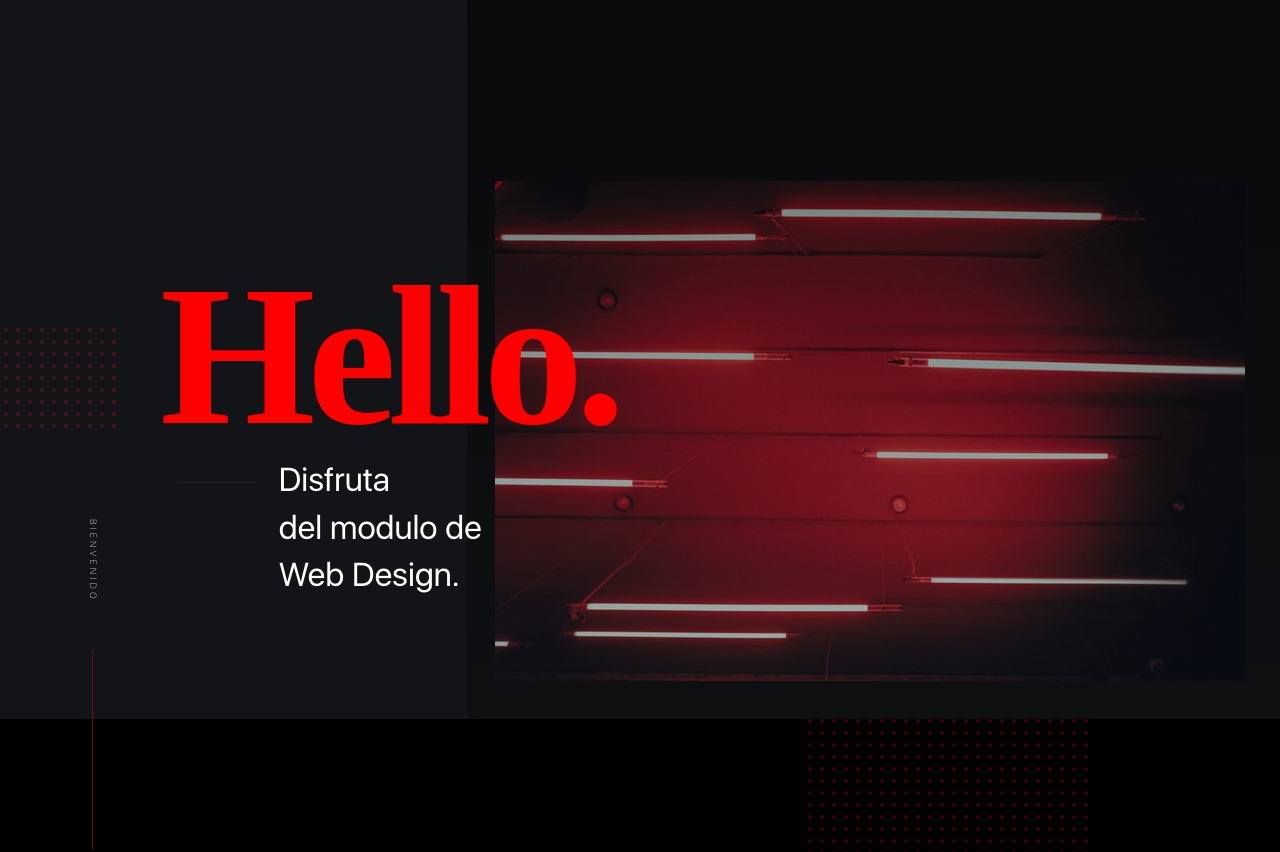
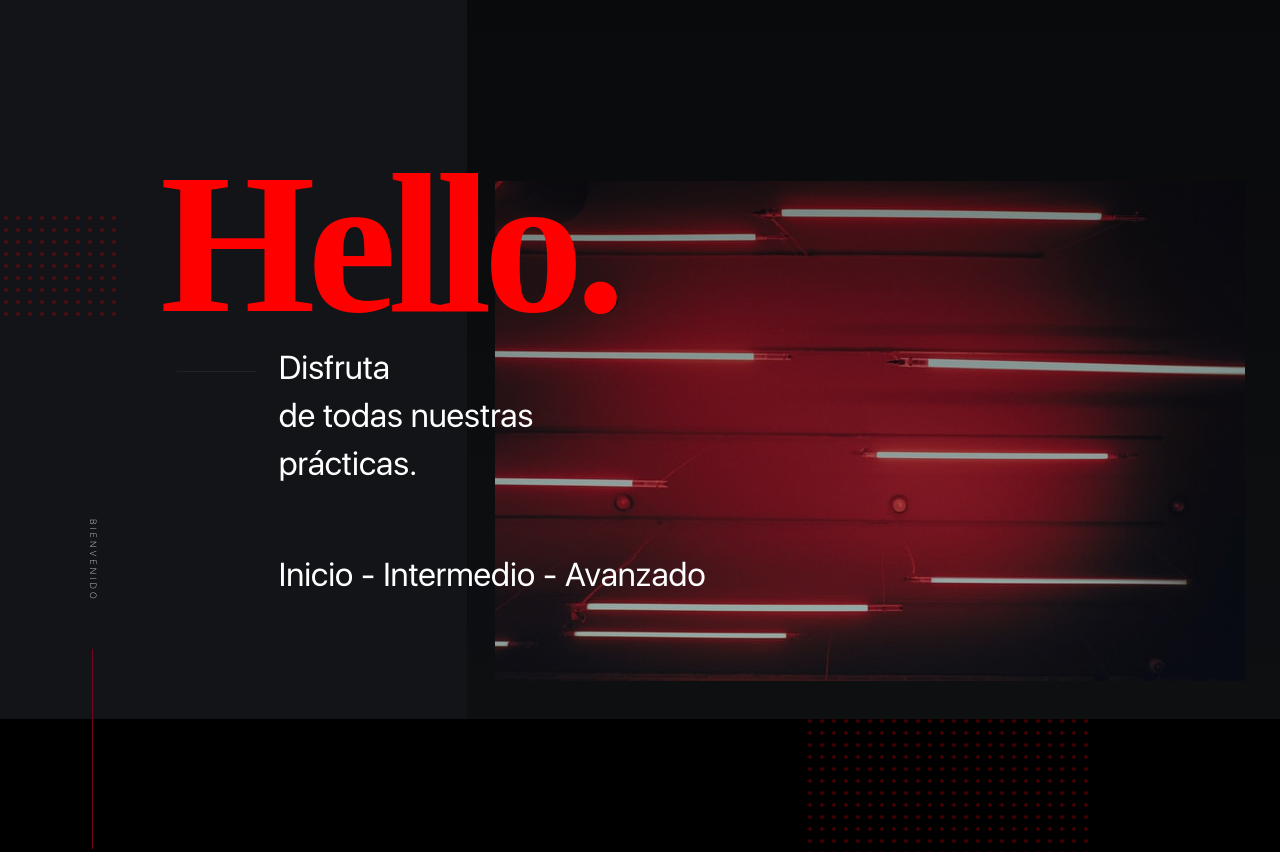
Before and after one commit to Lxrd17/programacion, a plain HTML site: page editor.html in a window 1280 px wide. Shown: the part 97-949 px from the top of the page. Drawn offline with Linux system fonts and the light colour scheme; a web font is replaced by a local one.

Commit message:
Update editor.html

```diff
--- a/editor.html
+++ b/editor.html
@@ -41,7 +41,8 @@
             <div class="column">
                 <h1>Hello.</h1>
                 <div class="s-hero__content-about">
-                    <p>Disfruta <br> del modulo de <br>Web Design.</p>
+                    <p>Disfruta <br> de todas nuestras <br>prácticas.</p>
+                    <p>Inicio - Intermedio - Avanzado</p>
                 </div>
             </div>
         </div>
```
